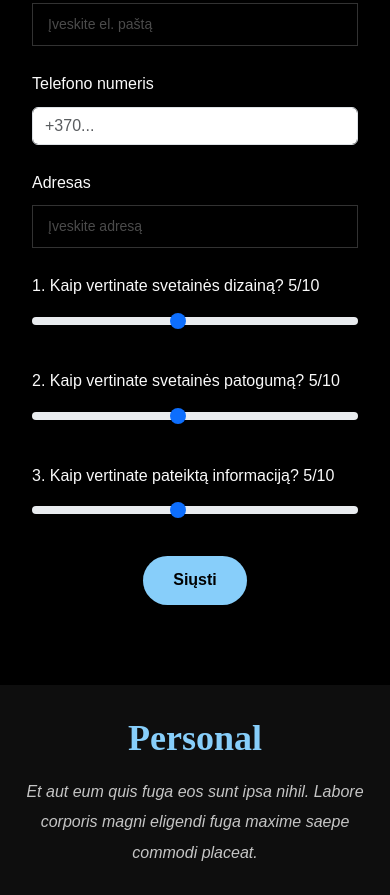
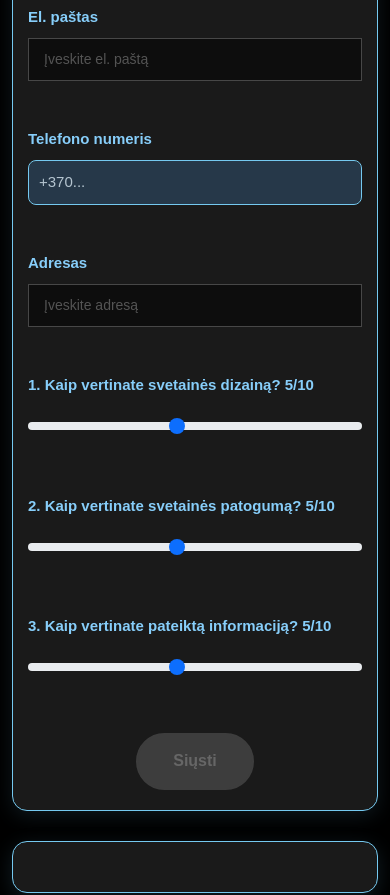
Before and after one commit to Augustas-Sulskus-EF-25/Augustas-Sulskus-EF-25.github.io, a plain HTML site: page contact.html in a window 390 px wide. Shown: the part 1191-2086 px from the top of the page. Drawn offline with Linux system fonts and the light colour scheme; a script that the page names is missing.

Commit message:
Add files via upload

```diff
--- a/assets/css/costom.css
+++ b/assets/css/costom.css
@@ -958,3 +958,154 @@ section {
     }
 
 }
+
+/* ==============================
+   KONTAKTŲ FORMA
+============================== */
+
+.contact .php-email-form {
+    background-color: #1a1a1a;
+    padding: 30px;
+    border: 1px solid #75c9f0;
+    border-radius: 15px;
+    box-shadow: 0 5px 20px rgba(117, 201, 240, 0.12);
+}
+
+/* Laukų pavadinimai */
+
+.contact .php-email-form .form-label {
+    display: block;
+    color: #87CEFA;
+    font-weight: 600;
+    margin-bottom: 8px;
+    font-size: 15px;
+}
+
+/* Tekstiniai laukai */
+
+.contact .php-email-form .form-control {
+    background-color: #263849;
+    color: #ffffff;
+    border: 1px solid #75c9f0;
+    border-radius: 8px;
+    padding: 12px 15px;
+    font-size: 15px;
+}
+
+/* Vietos rezervavimo tekstas */
+
+.contact .php-email-form .form-control::placeholder {
+    color: #b5c5d0;
+}
+
+/* Lauko aktyvavimo efektas */
+
+.contact .php-email-form .form-control:focus {
+    background-color: #263849;
+    color: #ffffff;
+    border-color: #87CEFA;
+    box-shadow: 0 0 8px rgba(135, 206, 250, 0.3);
+}
+
+/* Vertinimo klausimai */
+
+.contact .php-email-form .rating-group {
+    padding: 10px 0;
+}
+
+.contact .php-email-form .form-range {
+    accent-color: #87CEFA;
+    cursor: pointer;
+    margin-top: 8px;
+}
+
+/* Vertinimo skaičiai */
+
+.contact .php-email-form .rating-value {
+    color: #87CEFA;
+    font-weight: 700;
+    margin-left: 5px;
+}
+
+/* Siuntimo mygtukas */
+
+.contact .php-email-form button[type="submit"] {
+    background-color: #87CEFA;
+    color: #000000;
+    border: 2px solid #87CEFA;
+    border-radius: 30px;
+    padding: 12px 35px;
+    font-weight: 600;
+    transition: all 0.3s ease;
+}
+
+/* Mygtuko užvedimas */
+
+.contact .php-email-form button[type="submit"]:hover {
+    background-color: transparent;
+    color: #87CEFA;
+    border-color: #87CEFA;
+    transform: translateY(-3px);
+}
+
+/* Tarpai tarp formos laukų */
+
+.contact .php-email-form .row {
+    row-gap: 20px;
+}
+
+/* Prisitaikymas telefonams */
+
+@media (max-width: 576px) {
+    .contact .php-email-form {
+        padding: 20px 15px;
+    }
+
+    .contact .php-email-form .form-control {
+        padding: 10px;
+    }
+}
+
+/* FORMOS REZULTATŲ BLOKAS */
+
+.formos-rezultatas {
+    margin-top: 30px;
+    padding: 25px;
+    background-color: #1a1a1a;
+    border: 1px solid #75c9f0;
+    border-radius: 15px;
+    box-shadow: 0 5px 20px rgba(117, 201, 240, 0.15);
+}
+
+.formos-rezultatas h3 {
+    color: #87CEFA;
+    margin-bottom: 20px;
+}
+
+.formos-rezultatas p {
+    color: #ffffff;
+    margin-bottom: 10px;
+}
+
+.formos-rezultatas strong {
+    color: #87CEFA;
+}
+/* Neaktyvus Siųsti mygtukas */
+
+.contact .php-email-form button[type="submit"]:disabled {
+    background-color: #555;
+    color: #999;
+    border-color: #555;
+    cursor: not-allowed;
+    opacity: 0.6;
+    transform: none;
+}
+
+/* Aktyvus Siųsti mygtukas */
+
+.contact .php-email-form button[type="submit"]:not(:disabled) {
+    background-color: #87CEFA;
+    color: #000;
+    cursor: pointer;
+    opacity: 1;
+}
```
